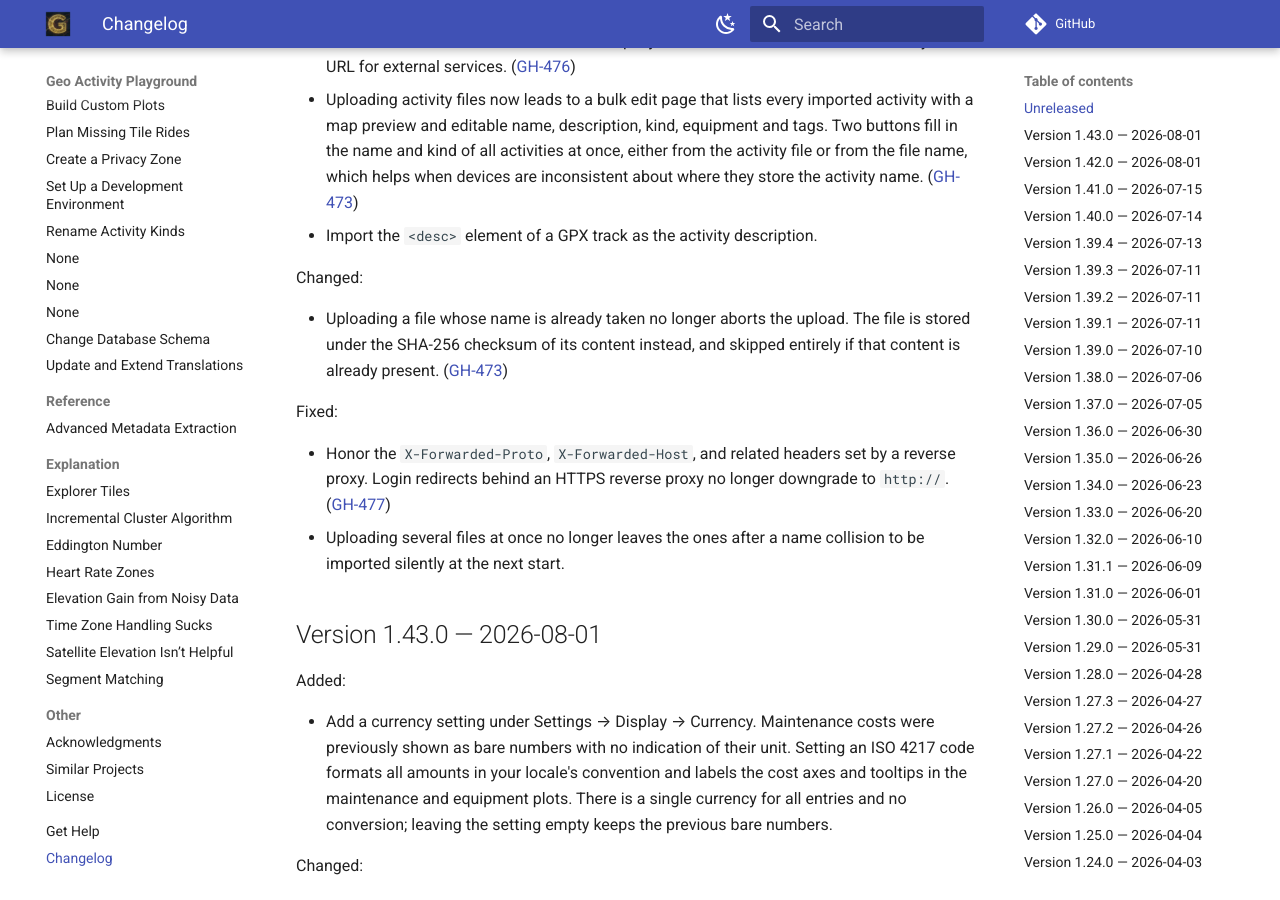
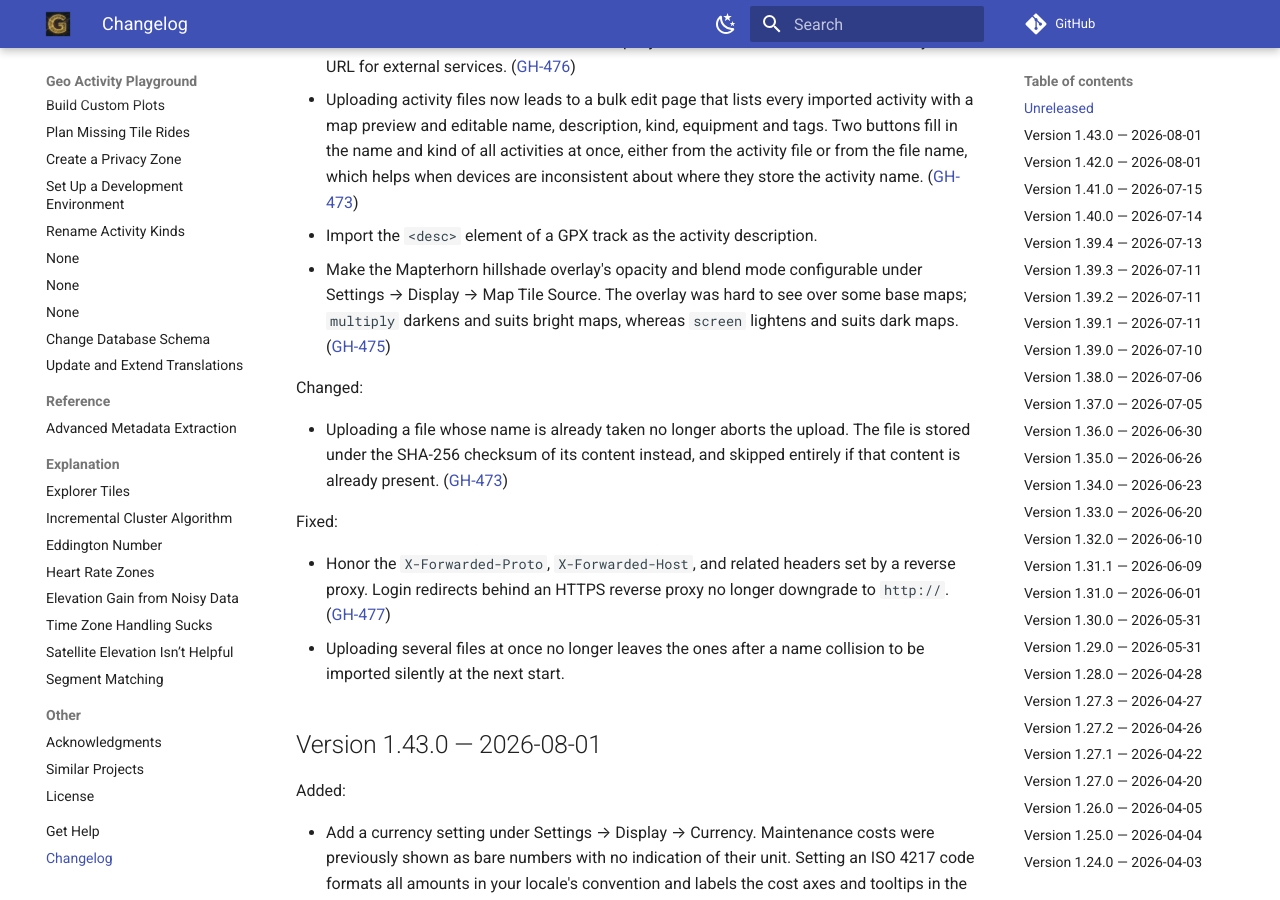
Before and after one commit to martin-ueding/geo-activity-playground, an MkDocs documentation site: the page built from docs/changelog.md, in a window 1280 px wide and 900 px high, scrolled down 361 px. Built offline with MkDocs 1.6.1 and Material for MkDocs 9.7.7, drawn with Linux system fonts in a browser that asks for light colours; comment, search, counter and statistics services are not loaded.

Commit message:
docs: add changelog entry for the hillshade display settings

```diff
--- a/docs/changelog.md
+++ b/docs/changelog.md
@@ -22,6 +22,7 @@ Added:
 - Add an explorer tile layer that shows only the newly discovered tiles of the latest activity. It is selectable as “Latest New Tiles” in the map layer switcher and available as an overlay tile URL for external services. ([GH-476](https://github.com/martin-ueding/geo-activity-playground/issues/476))
 - Uploading activity files now leads to a bulk edit page that lists every imported activity with a map preview and editable name, description, kind, equipment and tags. Two buttons fill in the name and kind of all activities at once, either from the activity file or from the file name, which helps when devices are inconsistent about where they store the activity name. ([GH-473](https://github.com/martin-ueding/geo-activity-playground/issues/473))
 - Import the `<desc>` element of a GPX track as the activity description.
+- Make the Mapterhorn hillshade overlay's opacity and blend mode configurable under Settings → Display → Map Tile Source. The overlay was hard to see over some base maps; `multiply` darkens and suits bright maps, whereas `screen` lightens and suits dark maps. ([GH-475](https://github.com/martin-ueding/geo-activity-playground/issues/475))
 
 Changed:
 
```
